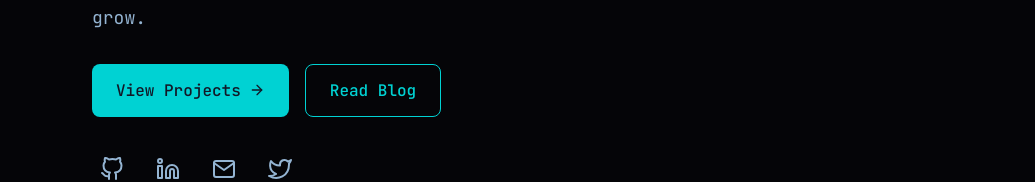
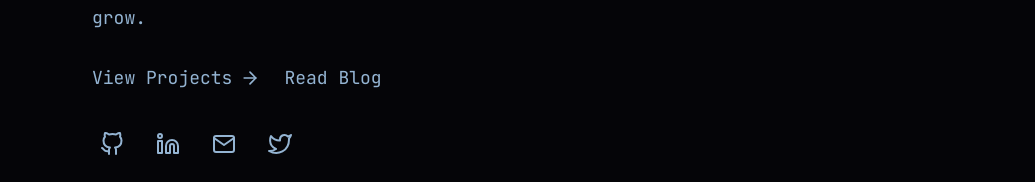
Before and after one commit to iam-sandipmaity/sandip, a Next.js app: page / in a window 1280 px wide. Shown: the part 309-491 px from the top of the page, without its empty margins (124-1159 px from the left). Built offline with nearby package versions, Linux system fonts and the light colour scheme; no server answers.

Commit message:
Update CTA buttons: remove boxes, add text-only style with hover animation

```diff
--- a/app/page.tsx
+++ b/app/page.tsx
@@ -79,17 +79,17 @@ export default function Home() {
                 </p>
 
                 {/* CTA Buttons */}
-                <div className="flex flex-wrap gap-4 mb-8">
+                <div className="flex flex-wrap gap-6 mb-8">
                     <Link
                         href="/projects"
-                        className="font-mono inline-flex items-center gap-2 px-6 py-3 bg-accent-teal text-gray-900 font-medium rounded-lg hover:bg-accent-teal/10 transition-colors"
+                        className="font-mono inline-flex items-center gap-2 text-lg text-muted hover:text-accent-teal transition-colors group"
                     >
                         View Projects
-                        <FiArrowRight className="w-4 h-4" />
+                        <FiArrowRight className="w-5 h-5 transition-transform group-hover:translate-x-1" />
                     </Link>
                     <Link
                         href="/blog"
-                        className="font-mono inline-flex items-center gap-2 px-6 py-3 border border-accent-teal text-accent-teal font-medium rounded-lg hover:bg-accent-teal/10 transition-colors"
+                        className="font-mono inline-flex items-center gap-2 text-lg text-muted hover:text-accent-teal transition-colors"
                     >
                         Read Blog
                     </Link>
```
